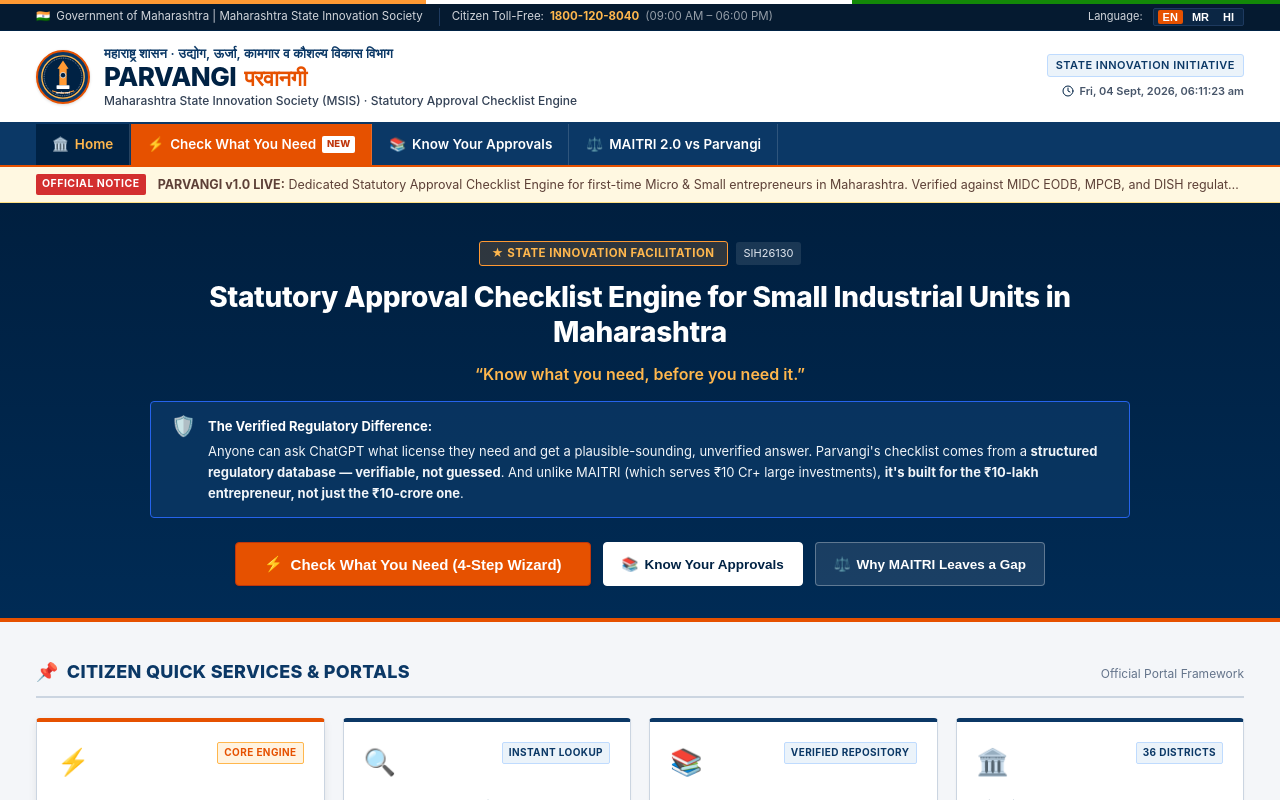
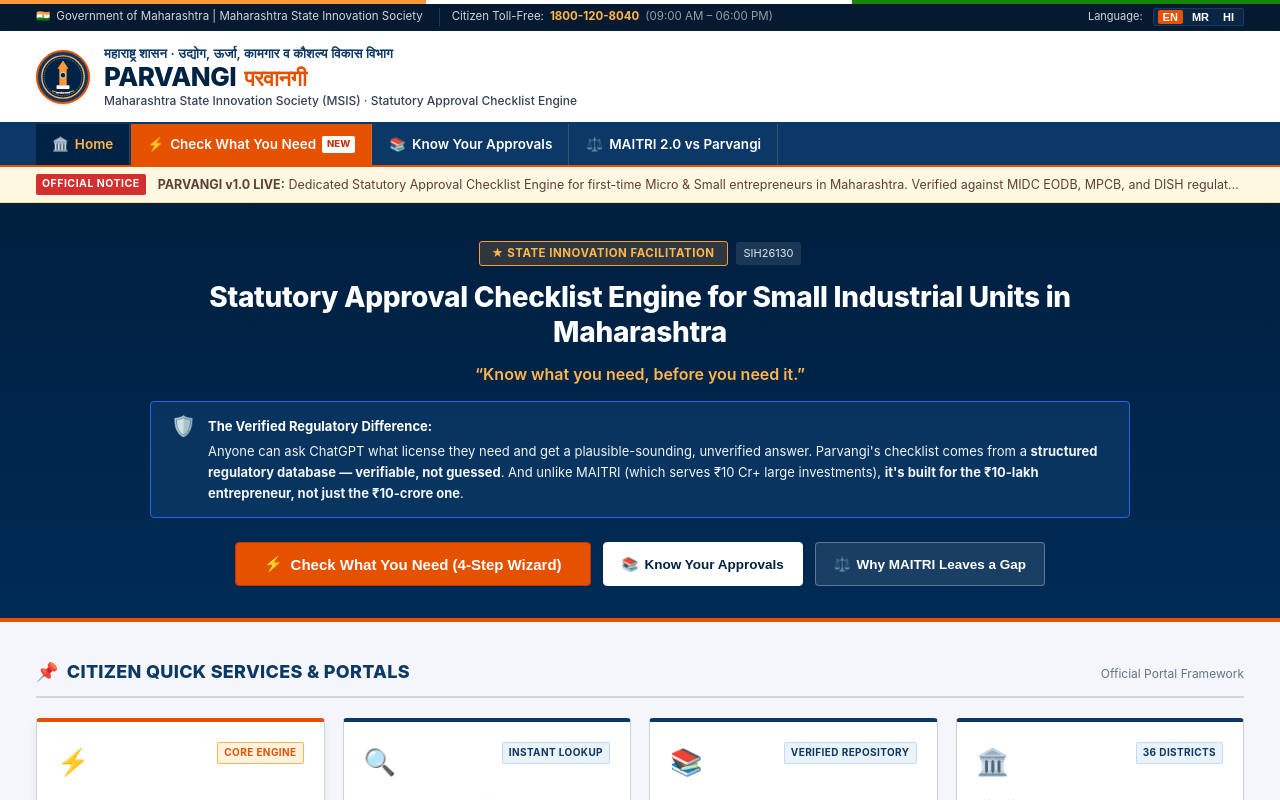
Before and after one commit to krrish175-byte/Parvangi, a Next.js app: page / in a window 1280 px wide. Shown: the top 800 px of the page. Built offline with nearby package versions, Linux system fonts and the light colour scheme.

Commit message:
style: remove state innovation tag and live clock from header

```diff
--- a/components/layout/GovHeader.tsx
+++ b/components/layout/GovHeader.tsx
@@ -1,6 +1,6 @@
 'use client';
 
-import React, { useState, useEffect } from 'react';
+import React from 'react';
 import { useApp } from '@/lib/context';
 
 interface GovHeaderProps {
@@ -9,32 +9,6 @@
 
 export default function GovHeader({ onHomeClick }: GovHeaderProps) {
   const { language } = useApp();
-  const [currentDateTime, setCurrentDateTime] = useState<string>('');
-
-  useEffect(() => {
-    const formatDateTime = () => {
-      const now = new Date();
-      const options: Intl.DateTimeFormatOptions = {
-        weekday: 'short',
-        day: '2-digit',
-        month: 'short',
-        year: 'numeric',
-        hour: '2-digit',
-        minute: '2-digit',
-        second: '2-digit',
-        hour12: true,
-      };
-      const locale = language === 'mr' ? 'mr-IN' : language === 'hi' ? 'hi-IN' : 'en-IN';
-      return now.toLocaleString(locale, options);
-    };
-
-    setCurrentDateTime(formatDateTime());
-    const timer = setInterval(() => {
-      setCurrentDateTime(formatDateTime());
-    }, 1000);
-
-    return () => clearInterval(timer);
-  }, [language]);
 
   return (
     <header className="gov-header">
@@ -81,38 +55,6 @@
           </div>
 
           <div className="gov-header-meta no-print">
-            <span className="gov-initiative-tag">
-              {language === 'mr' ? 'राज्य नवोपक्रम व्यासपीठ' : language === 'hi' ? 'राज्य नवाचार पहल' : 'State Innovation Initiative'}
-            </span>
-            {currentDateTime && (
-              <span
-                style={{
-                  fontSize: '11px',
-                  color: '#475569',
-                  fontWeight: 600,
-                  display: 'flex',
-                  alignItems: 'center',
-                  gap: '5px',
-                  marginTop: '2px',
-                }}
-              >
-                <svg
-                  width="12"
-                  height="12"
-                  viewBox="0 0 24 24"
-                  fill="none"
-                  stroke="currentColor"
-                  strokeWidth="2"
-                  strokeLinecap="round"
-                  strokeLinejoin="round"
-                  style={{ color: '#002244' }}
-                >
-                  <circle cx="12" cy="12" r="10" />
-                  <polyline points="12 6 12 12 16 14" />
-                </svg>
-                {currentDateTime}
-              </span>
-            )}
           </div>
         </div>
       </div>
```
